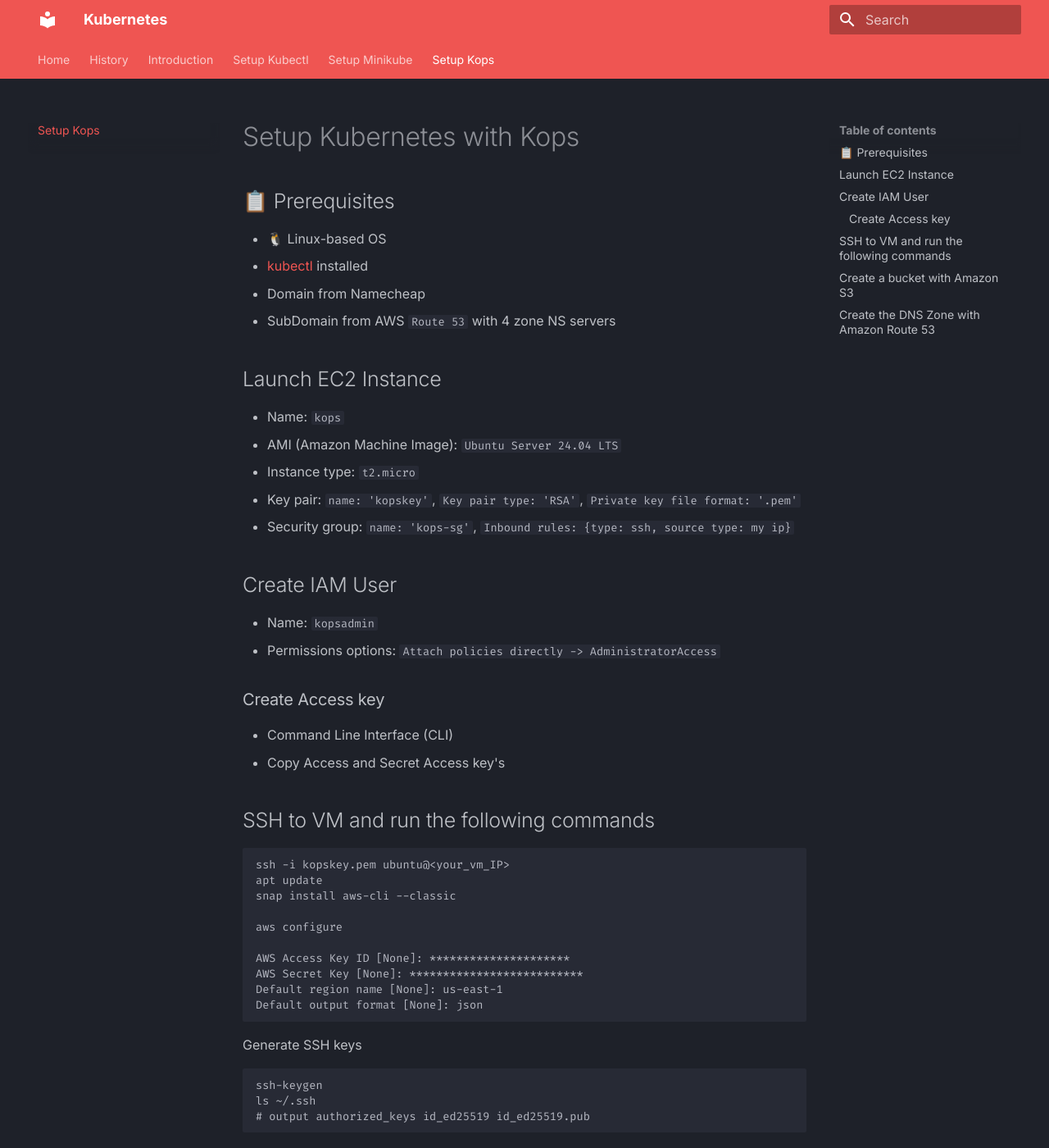
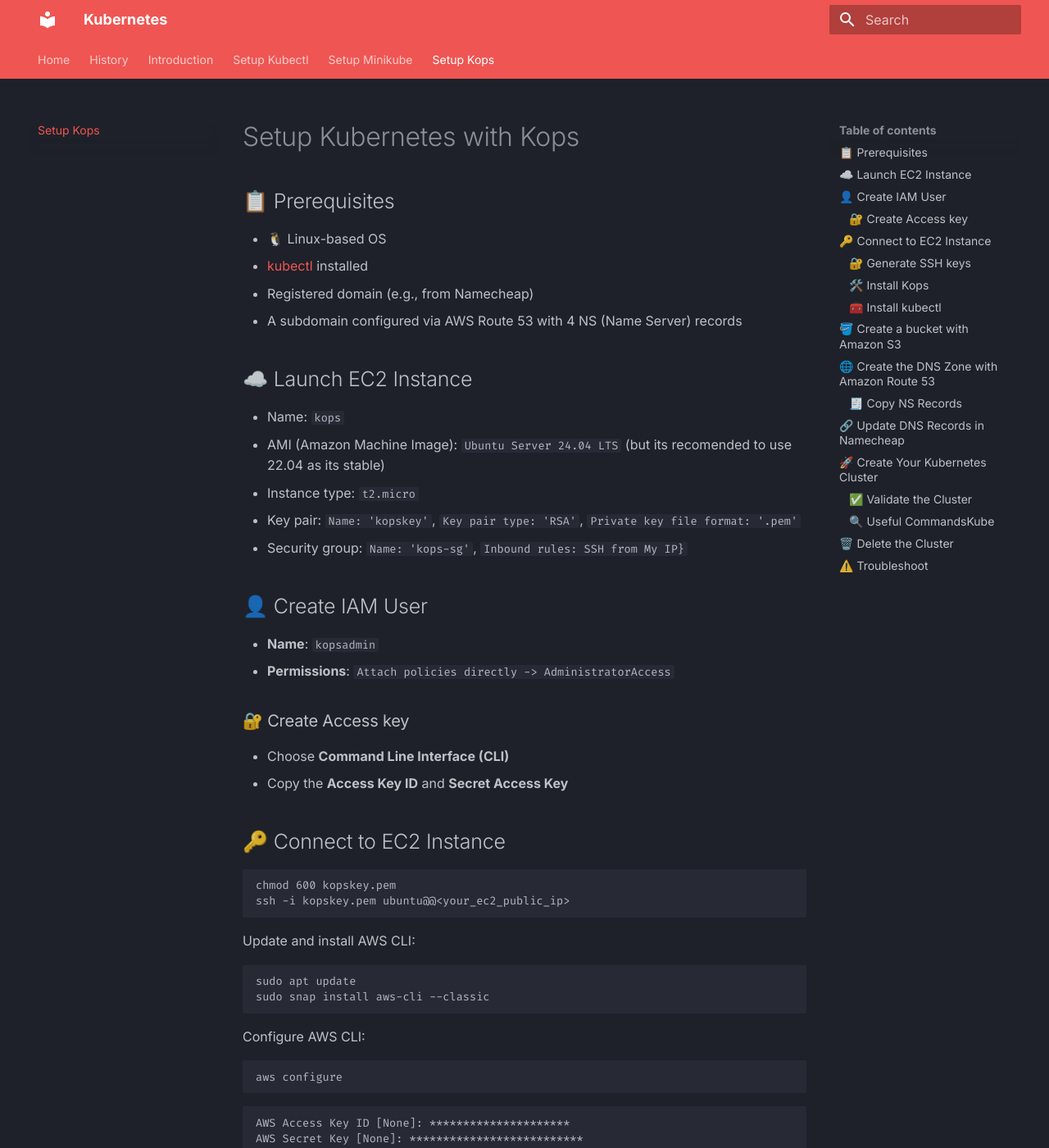
Before and after one commit to Alex0424/kubernetes, an MkDocs documentation site: the page built from docs/setup_kops.md, in a window 1280 px wide and 1400 px high. Shown: the whole window at 82% size. Built offline with MkDocs 1.6.1 and Material for MkDocs 9.7.7, drawn with Linux system fonts in a browser that asks for light colours; some of the changed text lies outside the part shown.

Commit message:
added more info to docs

````diff
--- a/docs/setup_kops.md
+++ b/docs/setup_kops.md
@@ -4,43 +4,52 @@
 
 - 🐧 Linux-based OS
 - [kubectl](./setup_kubectl.md) installed
-- Domain from Namecheap
-- SubDomain from AWS `Route 53` with 4 zone NS servers
+- Registered domain (e.g., from Namecheap)
+- A subdomain configured via AWS Route 53 with 4 NS (Name Server) records
 
-## Launch EC2 Instance
+## ☁️ Launch EC2 Instance
 
 - Name: `kops`
-- AMI (Amazon Machine Image): `Ubuntu Server 24.04 LTS`
+- AMI (Amazon Machine Image): `Ubuntu Server 24.04 LTS` (but its recomended to use 22.04 as its stable)
 - Instance type: `t2.micro`
-- Key pair: `name: 'kopskey'`, `Key pair type: 'RSA'`, `Private key file format: '.pem'`
-- Security group: `name: 'kops-sg'`, `Inbound rules: {type: ssh, source type: my ip}`
+- Key pair: `Name: 'kopskey'`, `Key pair type: 'RSA'`, `Private key file format: '.pem'`
+- Security group: `Name: 'kops-sg'`, `Inbound rules: SSH from My IP}`
 
-## Create IAM User
+## 👤 Create IAM User
 
-- Name: `kopsadmin`
-- Permissions options: `Attach policies directly -> AdministratorAccess`
+- **Name**: `kopsadmin`
+- **Permissions**: `Attach policies directly -> AdministratorAccess`
 
-### Create Access key
+### 🔐 Create Access key
 
-- Command Line Interface (CLI)
-- Copy Access and Secret Access key's
+- Choose **Command Line Interface (CLI)**
+- Copy the **Access Key ID** and **Secret Access Key**
 
-## SSH to VM and run the following commands
+## 🔑 Connect to EC2 Instance
 
 ```bash
-ssh -i kopskey.pem ubuntu@<your_vm_IP>
-apt update
-snap install aws-cli --classic
+chmod 600 kopskey.pem
+ssh -i kopskey.pem ubuntu@@<your_ec2_public_ip>
+```
 
+Update and install AWS CLI:
+```bash
+sudo apt update
+sudo snap install aws-cli --classic
+```
+
+Configure AWS CLI:
+```bash
 aws configure
-
+```
+```
 AWS Access Key ID [None]: *********************
 AWS Secret Key [None]: **************************
 Default region name [None]: us-east-1
 Default output format [None]: json
 ```
 
-Generate SSH keys
+### 🔐 Generate SSH keys
 
 ```bash
 ssh-keygen
@@ -48,7 +57,7 @@
 # output authorized_keys id_ed25519 id_ed25519.pub
 ```
 
-[Install Kops](https://kops.sigs.k8s.io/getting_started/install/#linux)
+### 🛠️ [Install Kops](https://kops.sigs.k8s.io/getting_started/install/#linux)
 ```bash
 curl -Lo kops https://github.com/kubernetes/kops/releases/download/$(curl -s https://api.github.com/repos/kubernetes/kops/releases/latest | grep tag_name | cut -d '"' -f 4)/kops-linux-amd64
 
@@ -57,7 +66,7 @@
 sudo mv kops /usr/local/bin/kops
 ```
 
-Install kubectl
+### 🧰 Install kubectl
 ```bash
 curl -LO "https://dl.k8s.io/release/$(curl -L -s https://dl.k8s.io/release/stable.txt)/bin/linux/amd64/kubectl"
 
@@ -67,17 +76,114 @@
 kubectl version --client
 ```
 
-## Create a bucket with Amazon S3
+## 🪣 Create a bucket with Amazon S3
 
-`Create bucket`
+In the AWS Console or CLI:
 
 - Bucket type: `General purpose`
-- Bucket name: `kopsstate956` <= This needs to be uniqe
+- Bucket name: `kopsstate1877` <= This needs to be uniqe
 
-## Create the DNS Zone with Amazon `Route 53`
+## 🌐 Create the DNS Zone with Amazon `Route 53`
 
-`Create hosted zone` at DNS management tab
+Using example domain: alexanderlindholm.net
 
-domain name: `kubernetes_test.alexanderlindholm.net`
+1. Go to Route 53 > Hosted Zones
 
-more cooming soon
+2. Create a Public Hosted Zone:
+
+domain name: `kubevpro.alexanderlindholm.net`
+
+Type: `Public hosted zone`
+
+### 🧾 Copy NS Records
+
+1. Click into your new hosted zone
+
+2. Under Records, copy the 4 NS records (e.g., ns-xxx.awsdns-xx.com)
+
+## 🔗 Update DNS Records in Namecheap
+
+In your domain provider’s dashboard, add:
+
+| Type      | Host     | Value                | TTL       |
+|-----------|----------|----------------------|-----------|
+| NS Record | kubevpro | ns-xxx.awsdns-xx.com | Automatic |
+| NS Record | kubevpro | ns-xxxx.awsdns-xx.org| Automatic |
+| NS Record | kubevpro | ns-xxx.awsdns-xx.net | Automatic |
+| NS Record | kubevpro | ns-xxxx.awsdns-xx.uk | Automatic |
+
+replace Value column with the 4 NS Type Records from AWS Route 53
+
+## 🚀 Create Your Kubernetes Cluster
+
+```
+kops create cluster \
+  --name=kubevpro.alexanderlindholm.net \
+  --state=s3://kopsstate1877 \
+  --zones=us-east-1a,us-east-1b \
+  --node-count=2 \
+  --node-size=t3.small \
+  --control-plane-size=t3.medium \
+  --dns-zone=kubevpro.alexanderlindholm.net \
+  --node-volume-size=12 \
+  --control-plane-volume-size=12 \
+  --ssh-public-key ~/.ssh/id_ed25519.pub
+```
+
+Apply the configuration:
+```
+kops update cluster --name=kubevpro.alexanderlindholm.net --state=s3://kopsstate1877 --yes --admin
+```
+
+### ✅ Validate the Cluster
+
+```
+kops validate cluster --name=kubevpro.alexanderlindholm.net --state=s3://kopsstate1877
+```
+
+### 🔍 Useful CommandsKube
+
+Get kubeconfig:
+```
+cat .kube/config
+# config is created by master node
+```
+
+List nodes:
+```
+kubectl get nodes
+```
+
+## 🗑️ Delete the Cluster
+```
+kops delete cluster --name=kubevpro.alexanderlindholm.net --state=s3://kopsstate1877 --yes
+```
+
+Then power off or delete the EC2 instance (Kops)
+
+## ⚠️ Troubleshoot
+
+List instance groups:
+```
+kops get ig --name=kubevpro.alexanderlindholm.net --state=s3://kopsstate1877
+
+# Output Example:
+# NAME				ROLE		MACHINETYPE	MIN	MAX	ZONES
+# control-plane-us-east-1a	ControlPlane	t3.medium	1	1	us-east-1a
+# nodes-us-east-1a		Node		t3.small	1	1	us-east-1a
+# nodes-us-east-1b		Node		t3.small	1	1	us-east-1b
+```
+
+Edit an instance group (e.g., if an AMI is invalid):
+```
+kops edit ig nodes-us-east-1a --name=kubevpro.alexanderlindholm.net --state=s3://kopsstate1877
+```
+
+🌐 Verify DNS
+```
+dig +short api.kubevpro.alexanderlindholm.net
+# output example:
+# 5.34.68.27
+```
+
+You should see this IP listed in Route 53 > Hosted Zones under A or CNAME record for your subdomain.
````
Also changed, not shown: docs/index.md (+8 -6 lines).
